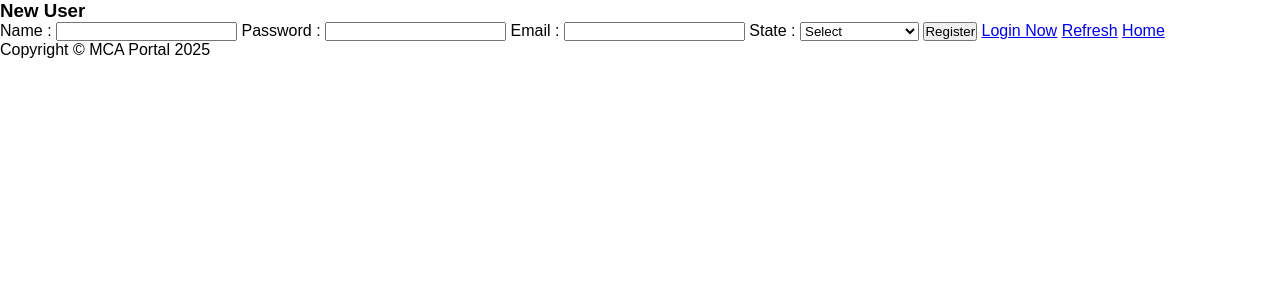
After one commit to sabarivel73/MCA-Portal, a PHP site: page /Student_Portal/new.php in a window 1280 px wide. The commit adds this page. Shown: the top 300 px of the page. Run offline with PHP 8.4, Linux system fonts and the light colour scheme.

Commit message:
new files

```diff
--- a/Home_Page/Staff_Portal/logout.php
+++ b/Home_Page/Staff_Portal/logout.php
@@ -3,5 +3,5 @@ session_start();
 unset($_SESSION["AID"]);
 unset($_SESSION["ID"]);
 session_destroy();
-header("location:index.php");
+header("location:../index.php");
 ?>
--- a/Home_Page/Staff_Portal/slogin.php
+++ b/Home_Page/Staff_Portal/slogin.php
@@ -45,14 +45,14 @@
                             <label>Password</label>
                             <input type="Password" name="pass" required>
                             <button type="submit" name="submit">Login</button>
-                            <a href="index.php">Home</a>
+                            <a href="../index.php">Home</a>
                             <a href="fp.php">forget password?</a>
                             <a href="new.php">Didn't have account!</a>
                             <a href="slogin.php">Refresh</a>
                         </form>
                     </div>
                     <div class="footer">
-                       <p>Copyright &copy; MCA Portal 2024</p>
+                       <p>Copyright &copy; MCA Portal 2025</p>
                     </div>
             </div>
       </body>
--- a/Home_Page/Student_Portal/logout.php
+++ b/Home_Page/Student_Portal/logout.php
@@ -3,5 +3,5 @@ session_start();
 unset($_SESSION["AID"]);
 unset($_SESSION["ID"]);
 session_destroy();
-header("location:index.php");
+header("location:../index.php");
 ?>
--- /dev/null
+++ b/Home_Page/Student_Portal/new.php
@@ -0,0 +1,59 @@
+<?php
+ include"database.php";
+?>
+<!DOCTYPE HTML>
+<html>
+    <head>
+      <title>MCA Portal</title>
+      <style>
+        *
+        {
+            margin:0;
+            padding:0;
+            box-sizing:border-box;
+            font-family:'poppins',sans-serif;
+            cursor:pointer;
+        }
+      </style>
+    </head>
+    <body>
+        <div class="container">
+                <div class="center">
+                    <?php
+                       if(isset($_POST["submit"]))
+                       {
+                            $sql="insert into user (UNAME,UPASS,MAIL,STATE) values ('{$_POST["name"]}','{$_POST["pass"]}','{$_POST["mail"]}','{$_POST["state"]}')";
+                            $db->query($sql);
+                            echo"<p class='success'> Successfully Registered</p>";
+                       }
+                    ?>
+                    <form action="<?php echo $_SERVER["PHP_SELF"];?>" method="post" >
+                        <h3 class="heading">New User</h3>
+                        <label>Name : </label>
+                        <input type="text" name="name" required>
+                        <label>Password : </label>
+                        <input type="password" name="pass" required>
+                        <label>Email : </label>
+                        <input type="email" name="mail" required>
+                        <label>State : </label>
+                        <select name="state" required>
+                            <option vaalue="">Select</option>
+                            <option vaalue="1">Tamil Nadu</option>
+                            <option vaalue="2">Mumbai</option>
+                            <option vaalue="3">Kerala</option>
+                            <option vaalue="4">Karnataka</option>
+                            <option vaalue="5">Andhra Pradesh</option>
+                            <option vaalue="Others">Others</option>
+                        </select>
+                        <button type="submit" name="submit">Register</button>
+                        <a href="ulogin.php">Login Now</a>
+                        <a href="new.php">Refresh</a>
+                        <a href="../index.php">Home</a>
+                    </form>
+                </div>
+                <div class="footer">
+                   <p>Copyright &copy; MCA Portal 2025</p>
+                </div>
+        </div>
+    </body>
+</html>
--- a/Home_Page/Student_Portal/ulogin.php
+++ b/Home_Page/Student_Portal/ulogin.php
@@ -45,14 +45,14 @@
                             <label>Password</label>
                             <input type="Password" name="pass" required>
                             <button type="submit" name="submit">Login</button>
-                            <a href="index.php">Home</a>
+                            <a href="../index.php">Home</a>
                             <a href="fp.php">forget password?</a>
                             <a href="new.php">Didn't have account!</a>
                             <a href="ulogin.php">Refresh</a>
                         </form>
                     </div>
                     <div class="footer">
-                       <p>Copyright &copy; MCA Portal 2024</p>
+                       <p>Copyright &copy; MCA Portal 2025</p>
                     </div>
             </div>
       </body>
--- a/Home_Page/sidebar.php
+++ b/Home_Page/sidebar.php
@@ -3,7 +3,7 @@
       <ul>
                 <button><a href="Student_Portal/ulogin.php">Login</a></button>
                 <button><a href="Staff_Portal/slogin.php">Staff Login</a></button>
-                <button><a href="new.php">New User</a></button>
+                <button><a href="Student_Portal/new.php">New User</a></button>
                 <button><a href="about.php">About</a></button>
       </ul>
   </nav>
```
